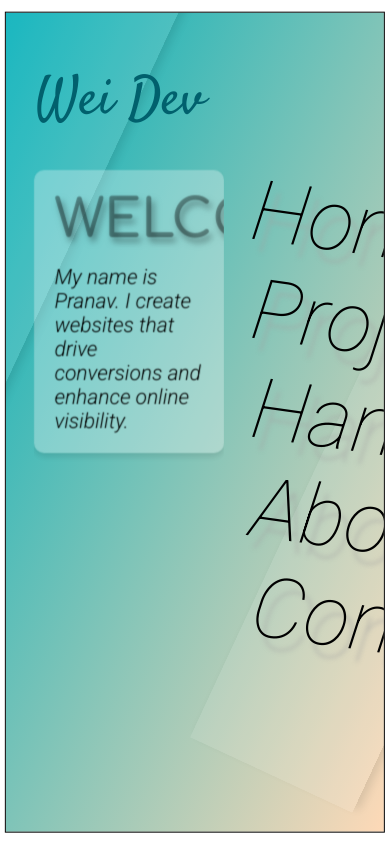
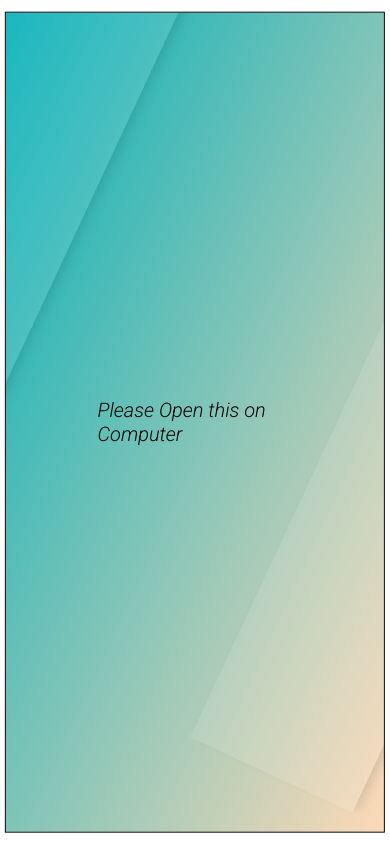
Before and after one commit to Pranav1117/Portfolio, a plain HTML site: page index.html in a window 390 px wide. Drawn offline with Linux system fonts and the light colour scheme.

Commit message:
msg for mobile view

```diff
--- a/index.html
+++ b/index.html
@@ -93,7 +93,9 @@
                 </nav>
             </main>
         </div>
+
     </div>
+    <div class="open-request" id="open-request">Please Open this on Computer</div>
 
 
     <script src="index.js"></script>
--- a/index.js
+++ b/index.js
@@ -16,6 +16,9 @@ let home = document.getElementById("home");
 let projectSection = document.getElementById("project-sec");
 let navBtn = document.querySelectorAll(".nav-btn");
 let section = document.getElementById("section");
+
+let req=document.getElementById("open-request")
+
 
 setTimeout(() => {
   back1.style.top = "250px";
--- a/style.css
+++ b/style.css
@@ -261,7 +261,7 @@ a{
 
 
 .logo{
-    font-size: 53px;
+    font-size: clamp(40px,53px,5vw);
     font-family: 'Satisfy', cursive;
     color: rgb(1 96 109);
     width: 84%;
@@ -308,15 +308,15 @@ section{
 }
 
 section h1{
-    font-size: 53px;
     text-align: center;
-
+    font-size: clamp(25px,53px,5vw);
 }
 
 section p{
-    font-size: 21px;
+    font-size: clamp(16px, 1.5vw, 24px);
     display: flex;
     justify-content: center;
+
 }
 
 nav{
@@ -339,7 +339,7 @@ nav ul:nth-child(2){
 nav ul li{
     text-align: center;
     list-style-type: none;
-    font-size:clamp(3rem,10vh,45vh);
+    font-size: clamp(16px, 6vw, 74px);
     /* font-size:6rem ; */
     font-weight: lighter;
     transform: rotate(8deg);
@@ -540,3 +540,36 @@ nav ul li:hover{
     opacity:50%;
 
 }
+
+.open-request{
+    display: none;
+    position: absolute;
+    top: 50%;
+    left: 50%;
+    transform: translate(-50%,-50%);
+    font-size: clamp(20px,5vw,40px);
+}
+
+
+
+@media only screen and (max-width:768px){
+    .open-request{
+        display: block;
+        opacity: 0; /* Set initial opacity to 0 */
+        animation: fadeIn 1s ease-out 3.2s forwards;
+    }
+
+    @keyframes fadeIn {
+        from {
+          opacity: 0; /* Start with 0 opacity (invisible) */
+        }
+        to {
+          opacity: 1; /* End with 1 opacity (fully visible) */
+        }
+      }
+
+
+    .main-wrapper{
+        display: none;
+    }
+}
```
